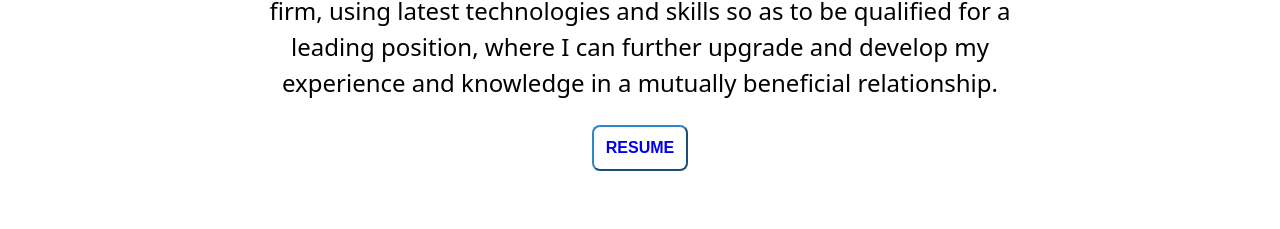
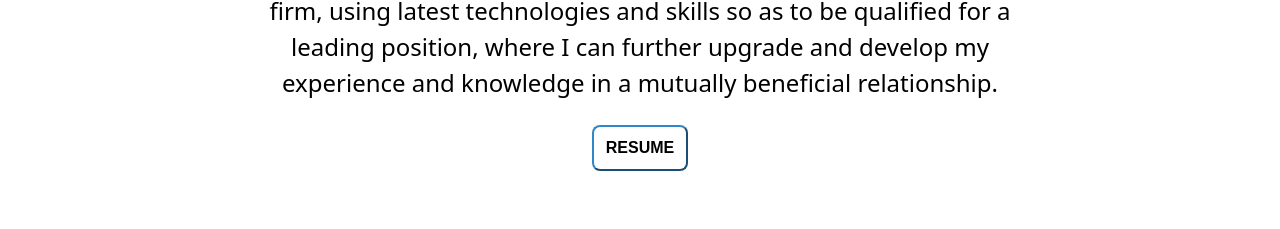
Before and after one commit to Abdouumostafa/my-portfolio, a React (Create React App) app: page / in a window 1280 px wide. Shown: the part 1067-1296 px from the top of the page. Built offline with nearby package versions, Linux system fonts and the light colour scheme.

Commit message:
Update index.css

```diff
--- a/src/index.css
+++ b/src/index.css
@@ -348,6 +348,10 @@ nav {
   padding: 5rem 0;
 }
 
+.about-section a{
+  color: #000;
+}
+
 .title {
   text-align: center;
   text-transform: uppercase;
```
